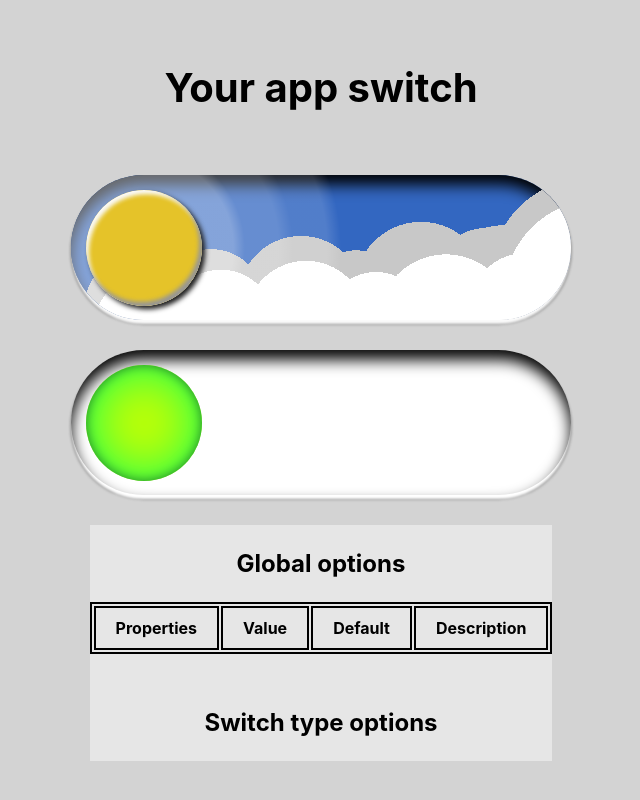
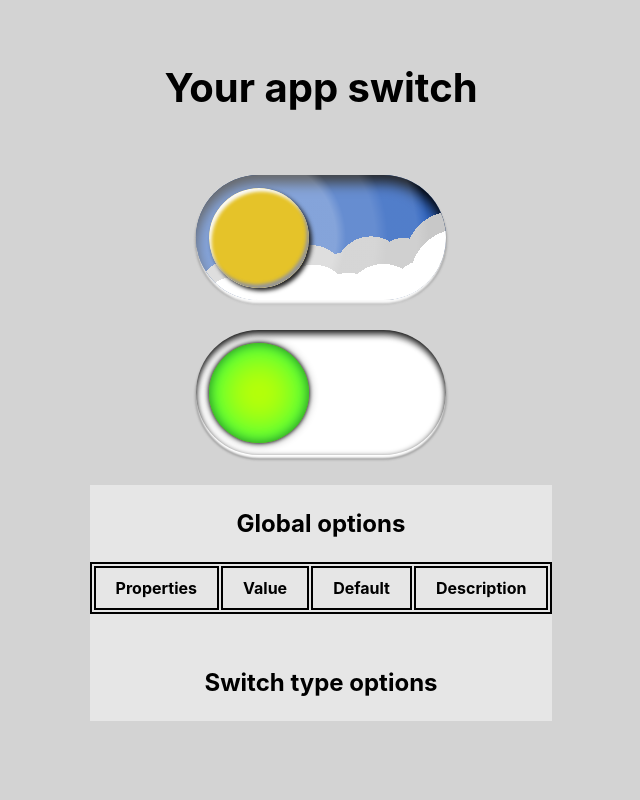
Before and after one commit to AMichalMurawski/switch_day-light, a React (Create React App) app: page / in a window 1280 px wide. Shown: the whole page, without its empty margins (319-959 px from the left). Built offline with nearby package versions, Linux system fonts and the light colour scheme.

Commit message:
design default switch

```diff
--- a/src/App.js
+++ b/src/App.js
@@ -16,8 +16,8 @@ function App() {
   const [switches, setSwitches] = useState({
     value: 0,
     maxValue: 1,
-    height: 145,
-    width: 500,
+    height: 125,
+    width: 250,
     duration: 500,
     moveType: 'revalue',
     device: 'desktop',
--- a/src/components/SwitchBasic.jsx
+++ b/src/components/SwitchBasic.jsx
@@ -25,12 +25,14 @@ export const SwitchBasic = ({ props }) => {
           255 - move * 100
         })`,
         boxShadow: `
-        0 ${scale(1 / 15, height)}
-            ${scale(1 / 10, height)} rgb(0, 0, 0) inset,
-        0 ${scale(1 / 30, height)}
-            ${scale(1 / 50, height)} rgb(255, 255, 255),
-        0 ${scale(1 / 35, height)}
-            ${scale(1 / 50, height)} rgb(0, 0, 0)`,
+        0 ${scale(0.02, height)}
+            ${scale(0.05, height)} rgb(0, 0, 0) inset,
+        0 ${scale(0.06, height)}
+            ${scale(0.04, height)} rgb(200, 200, 200) inset,
+        0 ${scale(0.03, height)}
+            ${scale(0.02, height)} rgb(255, 255, 255),
+        0 ${scale(0.03, height)}
+            ${scale(0.02, height)} rgb(0, 0, 0)`,
         transition: !isMoving
           ? transition(moveDuration, ['background-color', 'box-shadow'])
           : null,
@@ -79,12 +81,13 @@ export const SwitchBasic = ({ props }) => {
               backgroundColor: `rgb(${200 + move * 55}, ${
                 255 - move * 155
               }, 0)`,
-              boxShadow: `0 0 ${scale(
-                0.1 * 0.8,
-                height
-              )} rgb(0, 0, 0, 0.5) inset, 0 0 ${scale(0.5 * 0.8, height)} rgb(${
-                0 + move * 255
-              }, ${255 - move * 255}, 100) inset`,
+              boxShadow: `0 0 ${scale(0.12 * 0.8, height)}
+                  rgb(0, 0, 0, 0.5) inset,
+                0 0 ${scale(0.5 * 0.8, height)}
+                  rgb(${0 + move * 255},
+                ${255 - move * 255}, 100) inset,
+                0 0 ${scale(0.04 * 0.8, height)} black,
+                0 0 ${scale(0.1 * 0.8, height)} gray`,
               borderRadius: '50%',
               transition: transition(moveDuration, [
                 'background-color',
```
Also changed, not shown: 1 other file (tests, documents, lock files or other folders).
